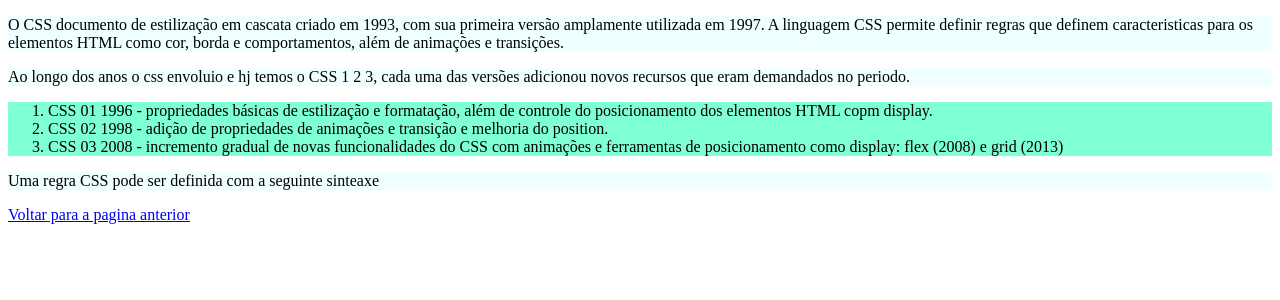
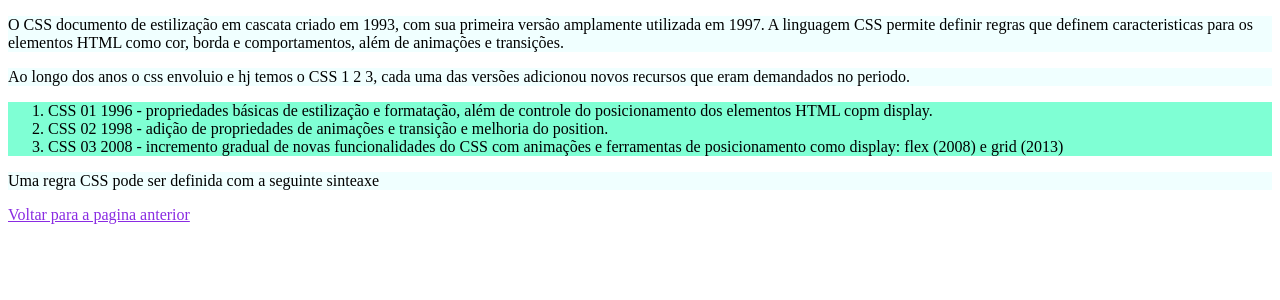
Before and after one commit to NatVansuita/WEB, a PHP site: page /pagina03.html in a window 1280 px wide. Shown: the top 300 px of the page. Run offline with PHP 8.4, Linux system fonts and the light colour scheme.

Commit message:
Atualização pagina 03

```diff
--- a/pagina03.css
+++ b/pagina03.css
@@ -5,3 +5,7 @@ p{
 #lista{
     background-color: aquamarine;
 }
+
+.link{
+    color: blueviolet;
+}
--- a/pagina03.html
+++ b/pagina03.html
@@ -20,6 +20,6 @@
         <p>Uma regra CSS pode ser definida com a seguinte sinteaxe</p>
 
     </div>
-    <a href="index.html">Voltar para a pagina anterior</a>
+    <a class="link" href="index.html">Voltar para a pagina anterior</a>
 </body>
 </html>
```
